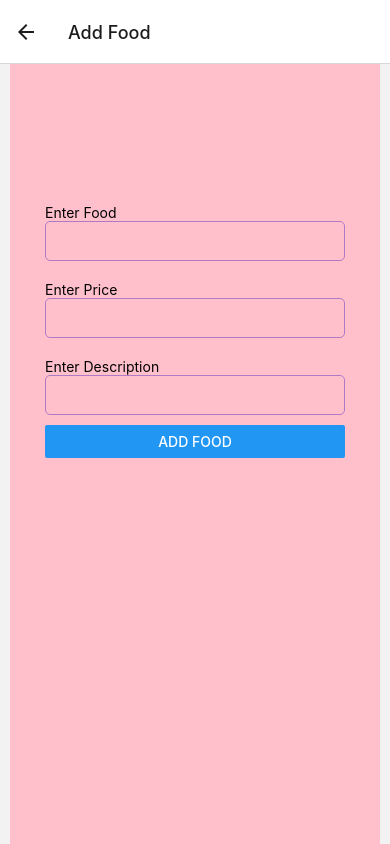
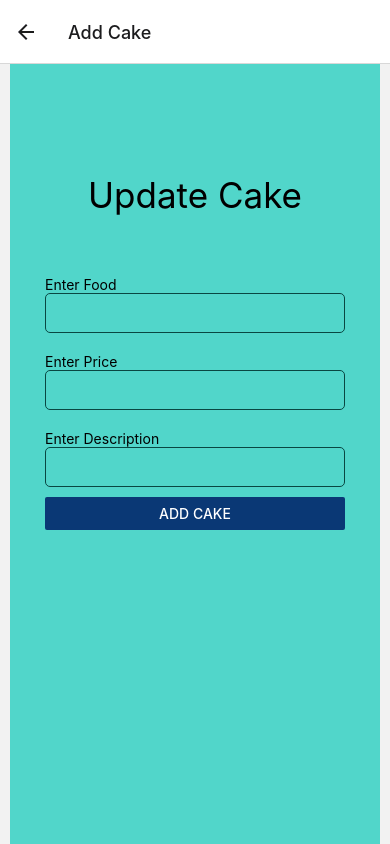
Before and after one commit to IT19240220/FoodDeliveryApp, a React Native app: screen /AddFood in a window 390 px wide. Built offline with nearby package versions, Linux system fonts and the light colour scheme.

Commit message:
Changes done

```diff
--- a/App.js
+++ b/App.js
@@ -38,17 +38,17 @@ export default function App() {
                 <Stack.Screen
                     name="ViewFoods"
                     component={ViewFoods}
-                    options={{title: 'View Food'}}
+                    options={{title: 'View Cake'}}
                 />
                 <Stack.Screen
                     name="AddFood"
                     component={AddFood}
-                    options={{title: 'Add Food'}}
+                    options={{title: 'Add Cake'}}
                 />
                 <Stack.Screen
                     name="UpdateFood"
                     component={UpdateFood}
-                    options={{title: 'Update Food'}}
+                    options={{title: 'Update Cake'}}
                 />
                 <Stack.Screen
                     name="SignUp"
--- a/FirebaseDB.js
+++ b/FirebaseDB.js
@@ -1,4 +1,5 @@
 import { initializeApp } from "firebase/app";
+// import { getAuth } from "firebase/auth";
 import {getFirestore} from "firebase/firestore"
 
 const firebaseConfig = {
@@ -11,4 +12,5 @@ const firebaseConfig = {
 };
 
 const app = initializeApp(firebaseConfig);
+// const auth = getAuth(app);
 export const db = getFirestore(app)
--- a/app/Login.js
+++ b/app/Login.js
@@ -13,7 +13,7 @@ export default function Login({navigation}) {
     function loginDB() {
         // auth.signInWithEmailAndPassword(username, password).then((val) => {
         //     console.log(val)
-            navigation.navigate('ViewOrdersBuyer')
+            navigation.navigate('ViewFoods')
         // })
     }
 
--- a/app/SignUp.js
+++ b/app/SignUp.js
@@ -1,20 +1,28 @@
 import {StatusBar} from 'expo-status-bar';
 import {Button, SafeAreaView, ScrollView, StyleSheet, Text, TextInput, View} from 'react-native';
 import {useEffect, useState} from "react";
-import {doc, updateDoc, addDoc} from 'firebase/firestore'
+import {doc, updateDoc, addDoc, setDoc} from 'firebase/firestore'
 // import {authDB} from '../FirebaseDB'
 import auth from '@react-native-firebase/auth';
 
 export default function Login({navigation}) {
 
-    const [username, setUsername] = useState('');
+    const [email, setEmail] = useState('');
     const [password, setPassword] = useState('');
     const [userType, setUserType] = useState('');
 
     function loginDB() {
-        auth().createUserWithEmailAndPassword(username, password).then((val) => {
+        auth().createUserWithEmailAndPassword(email, password).then((val) => {
             console.log(val)
-            navigation.navigate('Login')
+            setDoc(doc(db, 'users', new Date().toString()), {
+                email: email,
+                password: password,
+                userType: userType,
+            }).then(() => {
+                // console.log(456)
+                navigation.navigate('Login')
+            })
+            // navigation.navigate('Login')
         })
     }
 
@@ -23,8 +31,8 @@ export default function Login({navigation}) {
             <Text style={{marginTop: 50}}>Enter Username</Text>
             <TextInput
                 style={styles.input}
-                onChangeText={setUsername}
-                value={username}
+                onChangeText={setEmail}
+                value={email}
             />
 
             <Text style={{marginTop: 10}}>Enter Password</Text>
--- a/app/seller/AddFood.js
+++ b/app/seller/AddFood.js
@@ -10,7 +10,7 @@ export default function AddFood({ navigation }) {
     const [price, setPrice] = useState('');
     const [description, setDescription] = useState('');
 
-    function addFood() {
+    function addCake() {
         setDoc(doc(db, 'foods', new Date().toString()), {
             name: text,
             price: price,
@@ -23,7 +23,8 @@ export default function AddFood({ navigation }) {
 
     return (
         <View style={styles.container}>
-            <ScrollView style={{ marginTop: 130 }}>
+            <ScrollView style={{ marginTop: 100 }}>
+            <Text style={styles.topic}>Update Cake</Text>
                 <Text style={{ marginTop: 10 }}>Enter Food</Text>
                 <TextInput
                     style={styles.input}
@@ -43,11 +44,11 @@ export default function AddFood({ navigation }) {
                     value={description}
                 />
                 <Button
-                    style={styles.button}
-                    title="Add Food"
+                    color={'#0A3875'}
+                    title="Add Cake"
                     onPress={() => {
                         // console.log(45677)
-                        addFood()
+                        addCake()
                     }}
                 />
             </ScrollView>
@@ -58,7 +59,7 @@ export default function AddFood({ navigation }) {
 const styles = StyleSheet.create({
     container: {
         flex: 1,
-        backgroundColor: '#FFC0CB',
+        backgroundColor: '#51D6CA',
         alignItems: 'center',
         justifyContent: 'center',
         marginLeft: 10,
@@ -68,11 +69,11 @@ const styles = StyleSheet.create({
         height: 40,
         width: 300,
         borderRadius: 5,
-        borderColor: '#AF7AC5',
+        borderColor: '#094742',
         // margin: 12,
         marginBottom: 10,
         borderWidth: 1,
-        padding: 1,
+        padding: 1
     },
     button: {
         color: '#C71585',
@@ -80,4 +81,13 @@ const styles = StyleSheet.create({
         padding: 10,
         borderRadius: 15,
     },
+    topic: {
+       marginTop: 10,
+       marginBottom: 50,
+       fontSize: 35,
+       alignSelf: 'center',
+    },
+    title:{
+        fontWeight: 'bold',
+    }
 });
--- a/app/seller/UpdateFood.js
+++ b/app/seller/UpdateFood.js
@@ -30,8 +30,9 @@ export default function AddFood({route, navigation}) {
 
     return (
         <View style={styles.container}>
-            <ScrollView style={{marginTop: 130}}>
-            <Text style={{marginTop: 10, marginBottom: 10}}>Enter Food</Text>
+            <ScrollView style={{marginTop: 100}}>
+            <Text style={styles.topic}>Update Cake</Text>
+            <Text style={{marginTop: 5, marginBottom: 10}}>Enter Item Name</Text>
             <TextInput
                 style={styles.input}
                 onChangeText={onChangeText}
@@ -50,11 +51,14 @@ export default function AddFood({route, navigation}) {
                 value={description}
             />
             <Button
-                title="Update Food"
+                title="Update Cake"
                 onPress={() => {
                     // console.log(45677)
                     addDelivery()
                 }}
+                color="#58079C"
+                width = '10px'
+                style={{}}
             />
             </ScrollView>
         </View>
@@ -64,7 +68,7 @@ export default function AddFood({route, navigation}) {
 const styles = StyleSheet.create({
     container: {
         flex: 1,
-        backgroundColor: '#FFC0CB',
+        backgroundColor: '#C39BD3',
         alignItems: 'center',
         justifyContent: 'center',
         marginLeft: 10,
@@ -75,7 +79,7 @@ const styles = StyleSheet.create({
         width: 300,
         borderRadius: 5,
         alignContent: 'center',
-        borderColor: '#AF7AC5',
+        borderColor: '#101DA4',
         // margin: 12,
         marginBottom: 10,
         borderWidth: 1,
@@ -86,5 +90,13 @@ const styles = StyleSheet.create({
         marginTop: 70,
         padding: 10,
         borderRadius:15,
+        alignSelf: 'center'
      },
+     topic: {
+        marginTop: 10,
+        marginBottom: 50,
+        fontSize: 35,
+        alignSelf: 'center',
+        fontStyle: 'bold'
+     }
 });
--- a/app/seller/ViewFoods.js
+++ b/app/seller/ViewFoods.js
@@ -20,7 +20,7 @@ export default function ViewFoods({ navigation }) {
         <View style={styles.container}>
             <ScrollView>
                 <View style={{ alignItems: 'flex-end', marginRight: 23, marginBottom: 10 }}>
-                    <Button title="Add Food" style = {styles.submitButton} onPress={() => navigation.navigate('AddFood')}>
+                    <Button title="Add Cake" style = {styles.submitButton} onPress={() => navigation.navigate('AddFood')}>
                     </Button>
                 </View>
                 {
```
